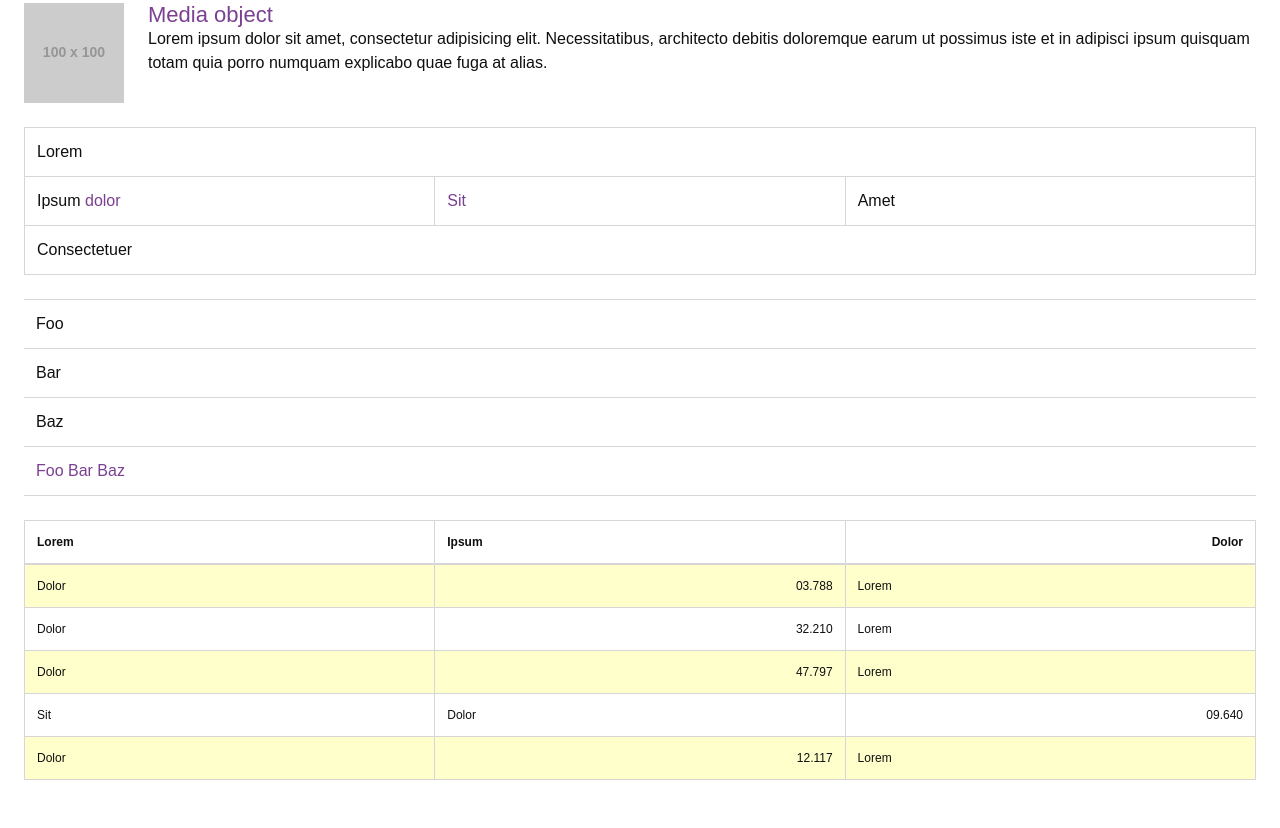
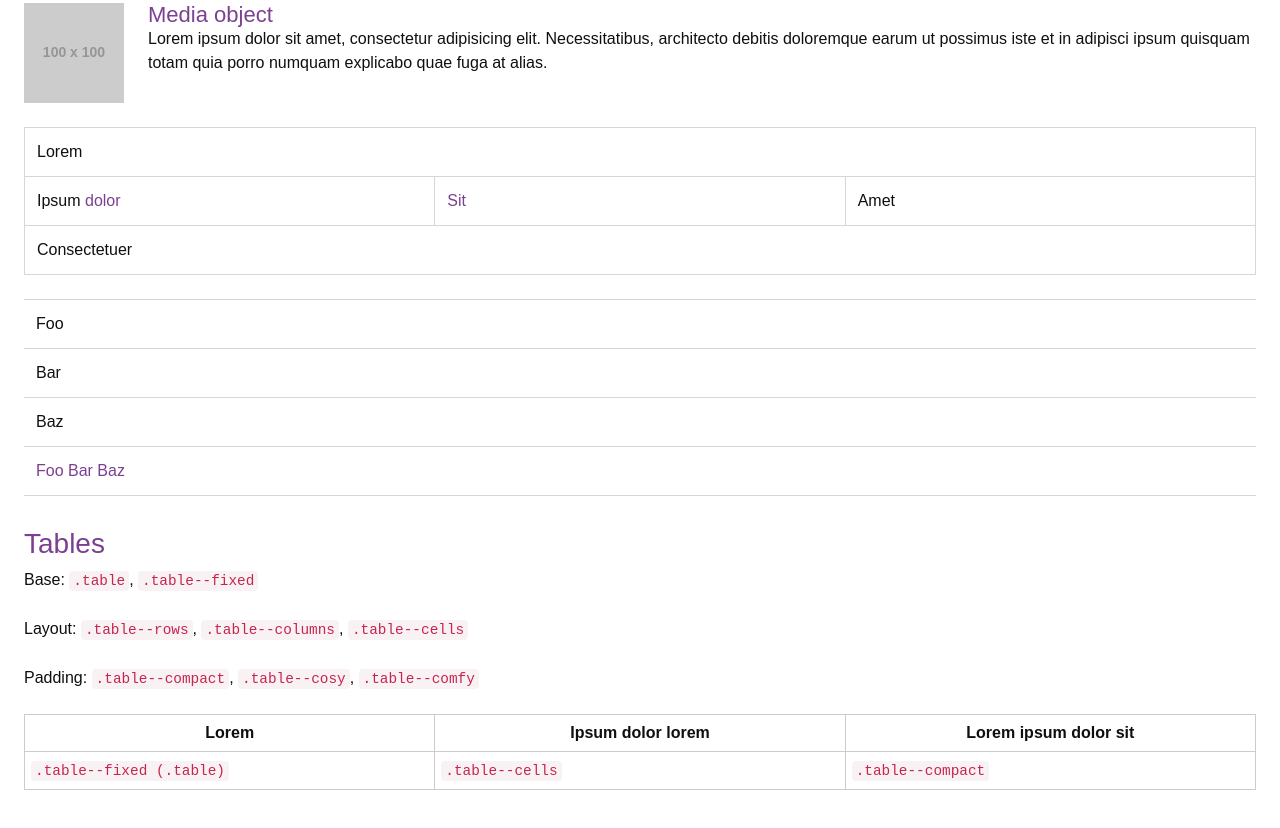
Before and after one commit to krille/kriLess, a website: page dev/index.html in a window 1280 px wide. Shown: the part 1680-2508 px from the top of the page. Drawn offline with Linux system fonts and the light colour scheme; placeholder pictures from the web are drawn by us.

Commit message:
Tables refactoring

```diff
--- a/dev/css/vars.less
+++ b/dev/css/vars.less
@@ -80,6 +80,27 @@
 
 
 /*------------------------------------*\
+    #TABLES
+\*------------------------------------*/
+@table-padding--compact:  round(@base-spacing-unit / 4);
+@table-padding--cosy:     round(@base-spacing-unit / 2);
+@table-padding--comfy:    @base-spacing-unit;
+
+@table-border-width:      1px;
+@table-border-style:      solid;
+@table-border-color:      #ccc;
+
+@enable-table--fixed:     true;
+@enable-table--compact:   true;
+@enable-table--cosy:      true;
+@enable-table--comfy:     true;
+@enable-table--cells:     true;
+@enable-table--rows:      true;
+@enable-table--columns:   true;
+
+
+
+/*------------------------------------*\
     $OBJECTS AND ABSTRACTIONS
 \*------------------------------------*/
 @use-forms:         true;
--- a/dev/index.html
+++ b/dev/index.html
@@ -187,39 +187,24 @@
 		<li><a href=# class=block-list__link>Foo Bar Baz</a></li>
 	</ul>
 
-	<table class="table--bordered  table--striped  table--data">
+	<h1>Tables</h1>
+	<p>Base: <code>.table</code>, <code>.table--fixed</code></p>
+	<p>Layout: <code>.table--rows</code>, <code>.table--columns</code>, <code>.table--cells</code></p>
+	<p>Padding: <code>.table--compact</code>, <code>.table--cosy</code>, <code>.table--comfy</code></p>
+
+	<table class="table table--cells table--fixed table--compact">
 		<thead>
 			<tr>
 				<th>Lorem</th>
-				<th>Ipsum</th>
-				<th class=numerical>Dolor</th>
+				<th>Ipsum dolor lorem</th>
+				<th>Lorem ipsum dolor sit</th>
 			</tr>
 		</thead>
 		<tbody>
 			<tr>
-				<td>Dolor</td>
-				<td class=numerical>03.788</td>
-				<td>Lorem</td>
-			</tr>
-			<tr>
-				<td>Dolor</td>
-				<td class=numerical>32.210</td>
-				<td>Lorem</td>
-			</tr>
-			<tr>
-				<td>Dolor</td>
-				<td class=numerical>47.797</td>
-				<td>Lorem</td>
-			</tr>
-			<tr>
-				<td>Sit</td>
-				<td>Dolor</td>
-				<td class=numerical>09.640</td>
-			</tr>
-			<tr>
-				<td>Dolor</td>
-				<td class=numerical>12.117</td>
-				<td>Lorem</td>
+				<td><code>.table--fixed (.table)</code></td>
+				<td><code>.table--cells</code></td>
+				<td><code>.table--compact</code></td>
 			</tr>
 		</tbody>
 	</table>
--- a/src/base/tables.less
+++ b/src/base/tables.less
@@ -1,76 +1,179 @@
 /*------------------------------------*\
-    $TABLES
+    #TABLES
 \*------------------------------------*/
-table{
-    width:100%;
-}
-th,
-td{
-    vertical-align: top;
-    padding: @base-spacing-unit--small * 0.5px;
-    @media screen and (min-width:@lap-start){
-        padding:@base-spacing-unit--small;
-    }
-    text-align:left;
+
+.table {
+    width: 100%;
 }
 
 
-/**
- * Cell alignments
- */
-.numerical {
-    text-align:right;
-}
 
 
 
 /**
  * Force tables into having equal-width columns.
  */
-.table--fixed {
-  table-layout: fixed;
+.table--fixed() when (@enable-table--fixed = true) {
+
+    .table--fixed {
+        table-layout: fixed;
+    }
+
 }
+
+.table--fixed();
+
+
 
 
 
 /**
- * Bordered tables
+ * Tables with very tightly packed cells.
  */
-.table--bordered{
+.table--compact() when (@enable-table--compact = true) {
 
-    th,
-    td{
-        border:1px solid @base-ui-color; /* Override this color in your theme stylesheet */
+    .table--compact {
 
-        &:empty{
-            border:none;
+        th,
+        td {
+            padding: @table-padding--compact;
         }
+
     }
 
-    thead tr:last-child th{
-        border-bottom-width:2px;
-    }
+}
 
-    tbody tr th:last-of-type{
-        border-right-width:2px;
-    }
-}
+.table--compact();
+
+
+
 
 
 /**
- * Striped tables
+ * Lightly packed cells.
  */
-.table--striped{
+.table--cosy() when (@enable-table--cosy = true) {
 
-    tbody tr:nth-of-type(odd){
-        background-color:#ffc; /* Override this color in your theme stylesheet */
+    .table--cosy {
+
+        th,
+        td {
+            padding: @table-padding--cosy;
+        }
+
     }
+
 }
+
+.table--cosy();
+
+
+
 
 
 /**
- * Data table
+ * Tables with very widely padded cells.
  */
-.table--data{
-    font:12px/1.5 sans-serif;
+.table--comfy() when (@enable-table--comfy = true) {
+
+    .table--comfy {
+
+        th,
+        td {
+            padding: @table-padding--comfy;
+        }
+
+    }
+
 }
+
+.table--comfy();
+
+
+
+
+
+/**
+ * Add borders around a `table`.
+ */
+.table--cells() when (@enable-table--cells = true) {
+
+    .table--cells {
+
+        th,
+        td {
+            border: @table-border-width @table-border-style @table-border-color;
+        }
+
+    }
+
+}
+
+.table--cells();
+
+
+
+
+
+/**
+ * Add borders only to `table`’s rows.
+ */
+.table--rows() when (@enable-table--rows = true) {
+
+    .table--rows {
+
+        &,
+        th,
+        td {
+            border: 0 @table-border-style @table-border-color;
+        }
+
+    }
+
+    .table--rows {
+        border-top-width: @table-border-width;
+
+        th,
+        td {
+            border-bottom-width: @table-border-width;
+        }
+
+    }
+
+}
+
+.table--rows();
+
+
+
+
+
+/**
+ * Add borders only to `table`’s columns.
+ */
+.table--columns() when (@enable-table--columns = true) {
+
+    .table--columns {
+
+        &,
+        th,
+        td {
+            border: 0 @table-border-style @table-border-color;
+        }
+
+    }
+
+    .table--columns {
+
+        border-left-width: @table-border-width;
+
+        th,
+        td {
+            border-right-width: @table-border-width;
+        }
+
+    }
+
+}
+
+.table--columns();
--- a/src/defaults.less
+++ b/src/defaults.less
@@ -75,6 +75,27 @@
 
 
 /*------------------------------------*\
+    #TABLES
+\*------------------------------------*/
+@table-padding--compact:  round(@base-spacing-unit / 4);
+@table-padding--cosy:     round(@base-spacing-unit / 2);
+@table-padding--comfy:    @base-spacing-unit;
+
+@table-border-width:      1px;
+@table-border-style:      solid;
+@table-border-color:      #ccc;
+
+@enable-table--fixed:     false;
+@enable-table--compact:   false;
+@enable-table--cosy:      false;
+@enable-table--comfy:     false;
+@enable-table--cells:     false;
+@enable-table--rows:      false;
+@enable-table--columns:   false;
+
+
+
+/*------------------------------------*\
     $OBJECTS AND ABSTRACTIONS
 \*------------------------------------*/
 @use-forms:         true;
```
